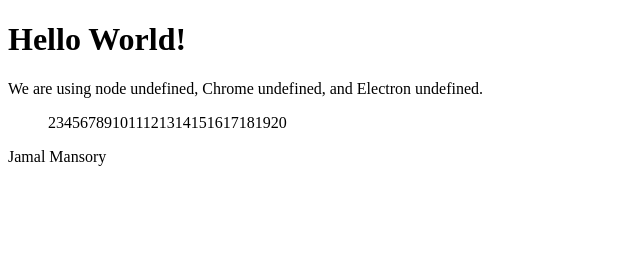
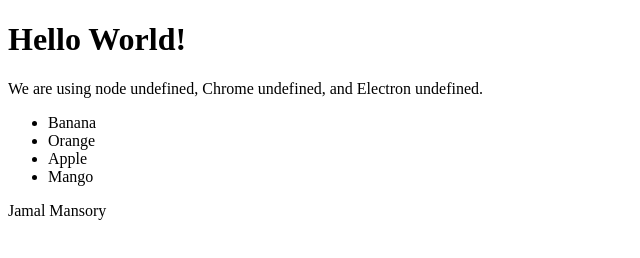
Before and after one commit to pmbanda/React-Workspace, an Electron app: page index.html in a window 800 px wide. Shown: the whole page, without its empty margins (0-640 px from the left). Drawn offline with Linux system fonts and the light colour scheme.

Commit message:
Array list add

```diff
--- a/index.html
+++ b/index.html
@@ -1,26 +1,43 @@
 <!DOCTYPE html>
 <html>
+
 <head>
   <meta charset="UTF-8">
   <title>Hello World!</title>
 </head>
+
 <body>
   <h1>Hello World!</h1>
-    We are using node <script>document.write(process.versions.node)</script>,
-    Chrome <script>document.write(process.versions.chrome)</script>,
-    and Electron <script>document.write(process.versions.electron)</script>.
+  We are using node <script>
+    document.write(process.versions.node)
+  </script>,
+  Chrome <script>
+    document.write(process.versions.chrome)
+  </script>,
+  and Electron <script>
+    document.write(process.versions.electron)
+  </script>.
 
-    <p id="para"></p>
+  <p id="demo"></p>
   <h12>Jamal Mansory</h12>
 
   <script type="text/javascript">
-    text = "<ul>"
+    //document.getElementById('para').innerHTML = "Document read from script"
+    var fruits, text;
+    fruits = ["Banana", "Orange", "Apple", "Mango"];
 
-    for (var i = 2; i <= 20; i++) {
-      text += "</li>" + i + "</li>"
-      document.getElementById('para').innerHTML = text
+    text = "<ul>";
+    fruits.forEach(myFunction);
+    text += "</ul>";
+
+    document.getElementById("demo").innerHTML = text;
+
+    function myFunction(value) {
+      text += "<li>" + value + "</li>";
     }
-    text += "<ul>"
+
+
   </script>
 </body>
+
 </html>
```
Lines whose indentation alone changed are shown as unchanged.
